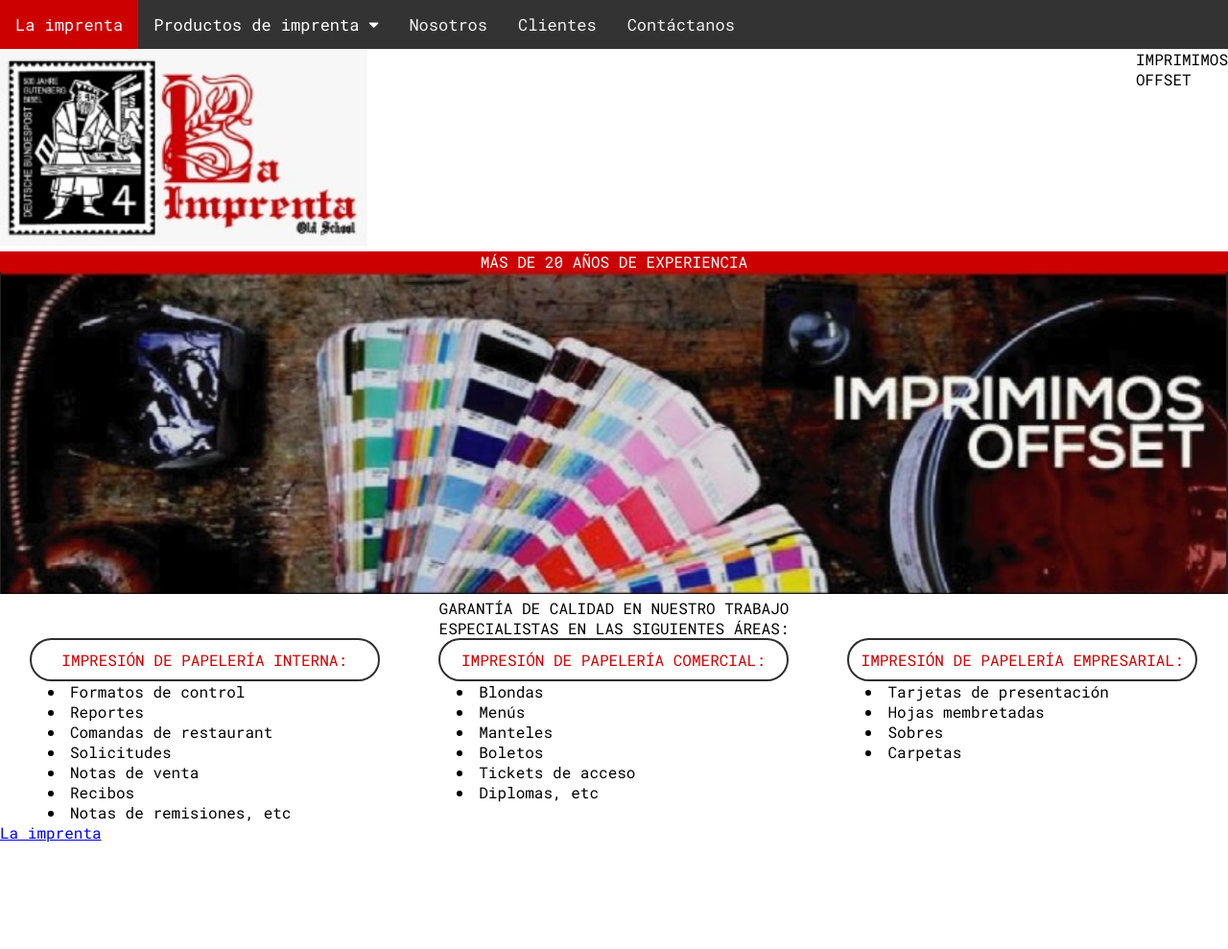
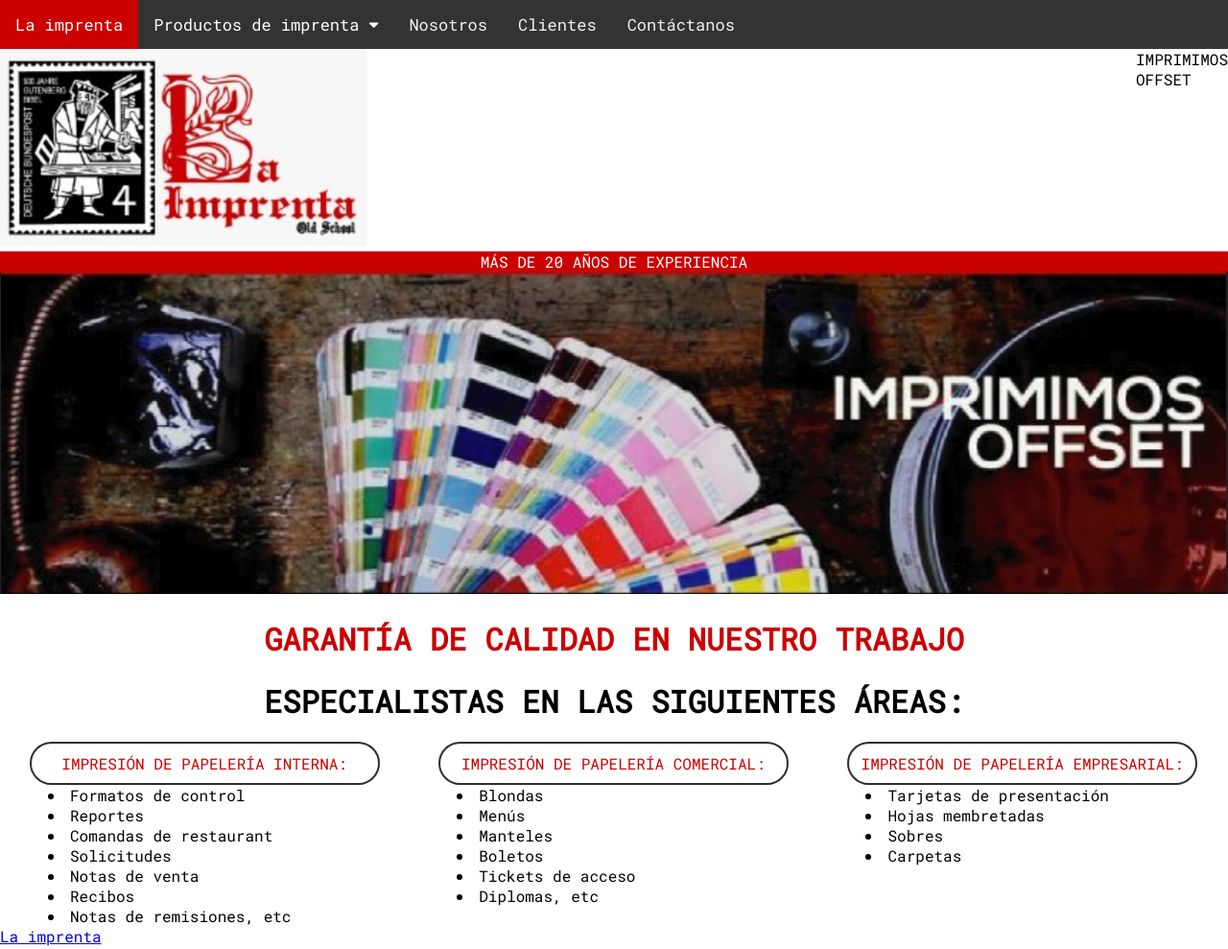
Before and after one commit to IsiDevelopment/impresossalul.github.io, a plain HTML site: page index.html in a window 1280 px wide. Shown: the whole page at 96% size. Before the commit the page ends 894 px from the top, so only its background shows below. Drawn offline with nearby package versions, Linux system fonts and the light colour scheme.

Commit message:
Update index.html

```diff
--- a/index.html
+++ b/index.html
@@ -46,8 +46,8 @@
   </div>
   <div class="bg_red" style="text-align: center; color: white;">M&Aacute;S DE 20 A&Ntilde;OS DE EXPERIENCIA</div>
   <img src="Images/2.jpg" width="100%" height="100%" >
-  <div style="text-align: center">GARANT&Iacute;A DE CALIDAD EN NUESTRO TRABAJO</div>
-  <div style="text-align: center">ESPECIALISTAS EN LAS SIGUIENTES &Aacute;REAS:</div>
+  <div class="red" style="text-align: center"><h1>GARANT&Iacute;A DE CALIDAD EN NUESTRO TRABAJO</h1></div>
+  <div style="text-align: center"><h1>ESPECIALISTAS EN LAS SIGUIENTES &Aacute;REAS:</h1></div>
   <div class="row">
   <div class="column">
     <p class="circle_margin red" style="margin: auto;">IMPRESI&Oacute;N DE PAPELER&Iacute;A INTERNA:</p>
```
